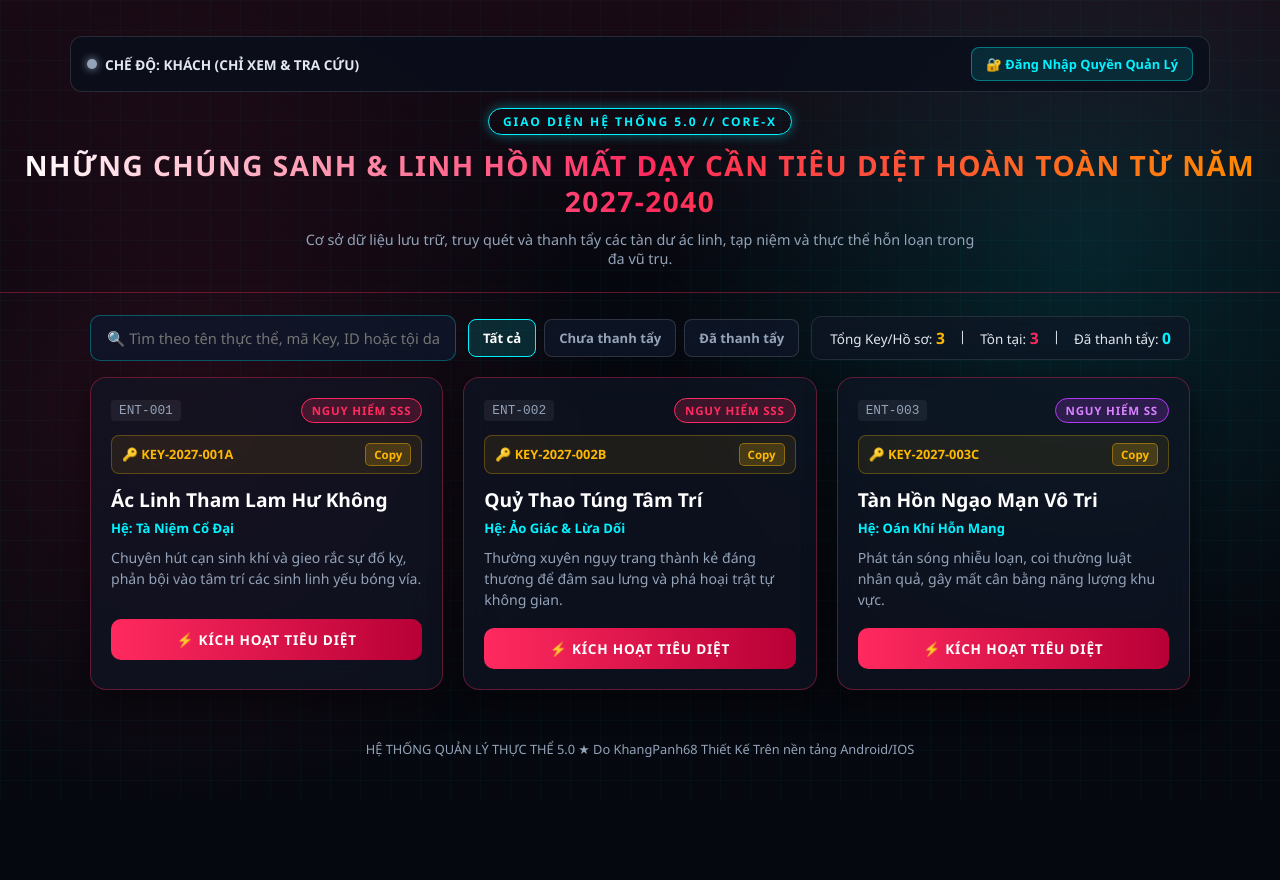
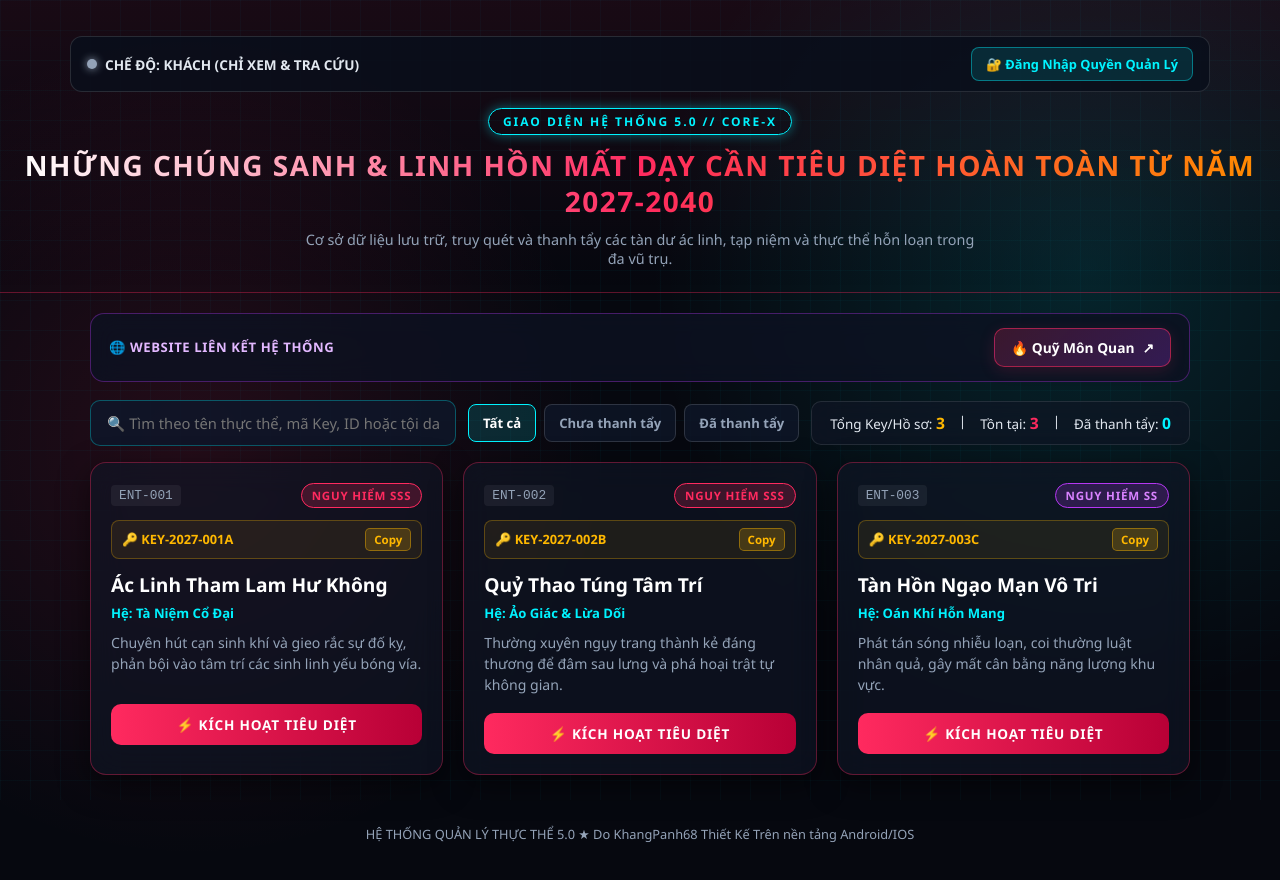
Before and after one commit to khangpanh6851007-hue/Thanhlocloainguoi, a plain HTML site: page index.html in a window 1280 px wide. Before the commit the page ends 808 px from the top, so only its background shows below. Drawn offline with Linux system fonts and the light colour scheme.

Commit message:
Add files via upload

```diff
--- a/index.html
+++ b/index.html
@@ -160,9 +160,61 @@
             padding: 0 20px;
         }
 
+        /* Khu vực Website Liên Kết */
+        .linked-sites-bar {
+            margin: 20px auto 0;
+            background: rgba(13, 18, 34, 0.82);
+            border: 1px solid rgba(181, 55, 242, 0.35);
+            border-radius: 14px;
+            padding: 14px 18px;
+            display: flex;
+            flex-wrap: wrap;
+            justify-content: space-between;
+            align-items: center;
+            gap: 12px;
+            backdrop-filter: blur(12px);
+        }
+
+        .linked-sites-label {
+            font-size: 0.82rem;
+            font-weight: 800;
+            color: #e2b8ff;
+            letter-spacing: 0.6px;
+            text-transform: uppercase;
+        }
+
+        .linked-sites-list {
+            display: flex;
+            flex-wrap: wrap;
+            gap: 10px;
+        }
+
+        .portal-link-btn {
+            display: inline-flex;
+            align-items: center;
+            gap: 8px;
+            padding: 9px 16px;
+            border-radius: 10px;
+            background: linear-gradient(135deg, rgba(255, 42, 95, 0.2), rgba(181, 55, 242, 0.24));
+            border: 1px solid rgba(255, 42, 95, 0.55);
+            color: #fff;
+            text-decoration: none;
+            font-size: 0.86rem;
+            font-weight: 800;
+            transition: 0.25s;
+            box-shadow: 0 4px 16px rgba(255, 42, 95, 0.15);
+        }
+
+        .portal-link-btn:hover {
+            transform: translateY(-2px);
+            border-color: var(--neon-cyan);
+            box-shadow: 0 0 18px rgba(0, 243, 255, 0.35);
+            color: var(--neon-cyan);
+        }
+
         /* Bảng điều khiển & Thống kê */
         .control-panel {
-            margin: 22px auto 16px;
+            margin: 18px auto 16px;
             display: flex;
             flex-wrap: wrap;
             gap: 12px;
@@ -709,6 +761,17 @@
     </header>
 
     <div class="wrapper">
+        <!-- Website Liên Kết -->
+        <section class="linked-sites-bar" aria-label="Website liên kết">
+            <div class="linked-sites-label">🌐 Website Liên Kết Hệ Thống</div>
+            <div class="linked-sites-list">
+                <a class="portal-link-btn" href="https://khangpanh6851007-hue.github.io/AmPhuCongDiaNguc/" target="_blank" rel="noopener noreferrer">
+                    <span>🔥 Quỹ Môn Quan</span>
+                    <span>↗</span>
+                </a>
+            </div>
+        </section>
+
         <!-- Bảng Quyền Quản Lý (PIN mặc định: 6868) -->
         <section id="adminPanel" class="admin-panel">
             <div class="admin-header-row">
@@ -778,7 +841,6 @@
                 </div>
             </div>
         </section>
-
         <!-- Tìm kiếm, lọc & thống kê -->
         <div class="control-panel">
             <div class="search-box">
@@ -927,8 +989,7 @@
             renderEntities();
             renderKeyTable();
         }
-
-        function handleRoleButton() {
+      function handleRoleButton() {
             if (isAdmin) {
                 isAdmin = false;
                 updateRoleUI();
@@ -1128,8 +1189,7 @@
                 if (item.eliminated) purgedTotal++;
                 else activeTotal++;
             });
-
-            document.getElementById('totalCount').textContent = entities.length;
+           document.getElementById('totalCount').textContent = entities.length;
             document.getElementById('activeCount').textContent = activeTotal;
             document.getElementById('purgedCount').textContent = purgedTotal;
             document.getElementById('keyTabCount').textContent = entities.length;
```
Also changed, not shown: 1 other file.
